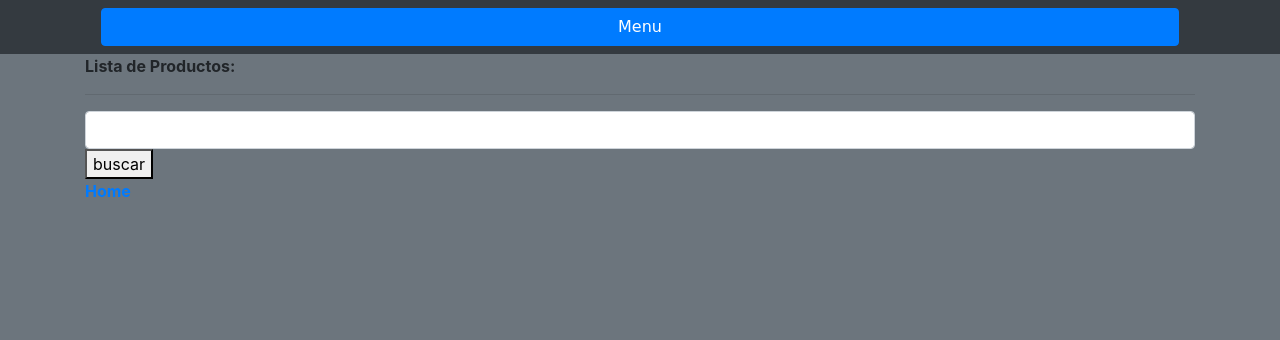
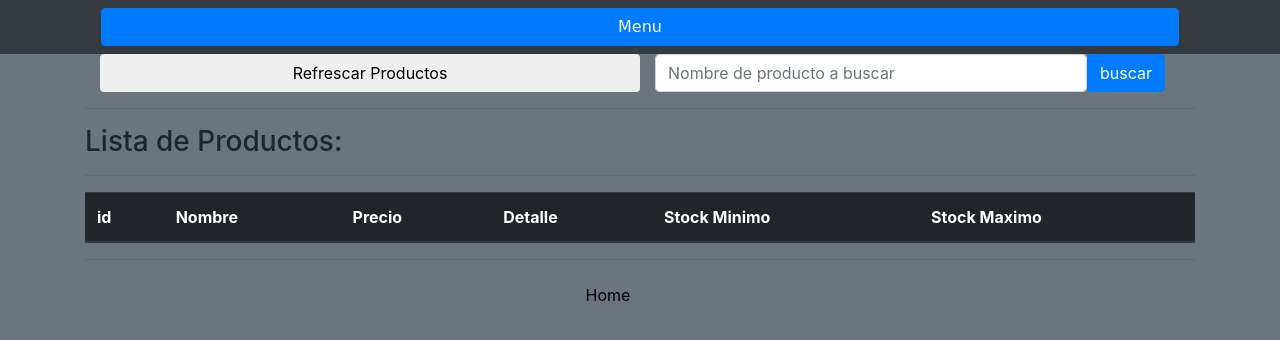
Before and after one commit to Marwos97/efi_js, a plain HTML site: page index.html at #!/productos in a window 1280 px wide. Drawn offline with nearby package versions, Linux system fonts and the light colour scheme; some packages are replaced by stand-ins of ours; some icons are missing.

Commit message:
no me acuerdo como era el amend xd

```diff
--- a/views/products.html
+++ b/views/products.html
@@ -27,29 +27,38 @@
     </div>
 </header>
 <div class="container fadeInUp" ng-init = "obtener()"">
-    <div>
-        <b>Lista de Productos:</b><hr />
-        <input type="text" class="form-control" ng-model="nombre_buscar">
-        <button ng-click="buscar()">buscar</button>
-        <div class="row" style="padding-top: 2px;" ng-repeat="producto in ListProducts">
-            <div class="col-sm-6">
-                <div class="card">
-                    <div class="card-body">
-                        <img class="card-img-top" src="img/botin1.jpeg" alt="Card image cap" style="width: 300px;">
-                        <h5 class="card-title fuente4"><b>{{producto.nombre}}</b></h5>
-                        <p class="card-text fuente2" style="color: black">Precio: <b>{{producto.precio}}</p>
-                        <p class="card-text fuente2"style="color: black">Detalle: {{producto.detalle}}</p>
-                        <p class="card-text fuente2"style="color: black">Codigo: {{producto.codigo}}</p>
-                        <p class="card-text fuente2"style="color: black">Stock Minimo: {{producto.stock_min}}</p>
-                        <p class="card-text fuente2"style="color: black">Stock Maximo: {{producto.stock_max}}</p>
-                        <a href="#" class="btn btn-primary btn-lg" id="comprar1">Comprar</a>
-                    </div>
-                </div>
-            </div>
-     </div>
+    <div class = "container" style = "display: flex;">
+        <button ng-click="obtener()" class="btn btn-block">Refrescar Productos</button><br>
+        <div class = "col-6" style = "display: flex;">
+            <input type="text" class="form-control" ng-model="nombre_buscar" placeholder="Nombre de producto a buscar"><br>
+            <button ng-click="buscar()" class="btn btn-primary">buscar</button><br>
+        </div>
+    </div>
+    <hr>
+    <h3>Lista de Productos:</h3>
+    <hr>
+        <table class="table table-borderless table-dark">
+            <thead>
+                <tr>
+                    <th scope="col">id</th>
+                    <th scope="col">Nombre</th>
+                    <th scope="col">Precio</th>
+                    <th scope="col">Detalle</th>
+                    <th scope="col">Stock Minimo</th>
+                    <th scope="col">Stock Maximo</th>
+                </tr>
+            </thead>
+            <tbody>
+                <tr class="card-body" ng-repeat="producto in ListProducts">
+                    <th >{{producto.id}}</th>
+                    <th >{{producto.nombre}}</th>
+                    <th >{{producto.precio}}</th>
+                    <th >{{producto.detalle}}</th>
+                    <th >{{producto.stock_min}}</th>
+                    <th >{{producto.stock_max}}</th>
+                </tr>
+            </tbody>
+        </table>
+    <hr>
+    <a href="#!/home" class="btn" style="padding-left: 45%; color: black;">Home</a>
 </div>
-
-
- <a href="#!/home">Home</a>
-
- {{buscado}}
```
Also changed, not shown: views/products_admin.html (+1 -3 lines).
